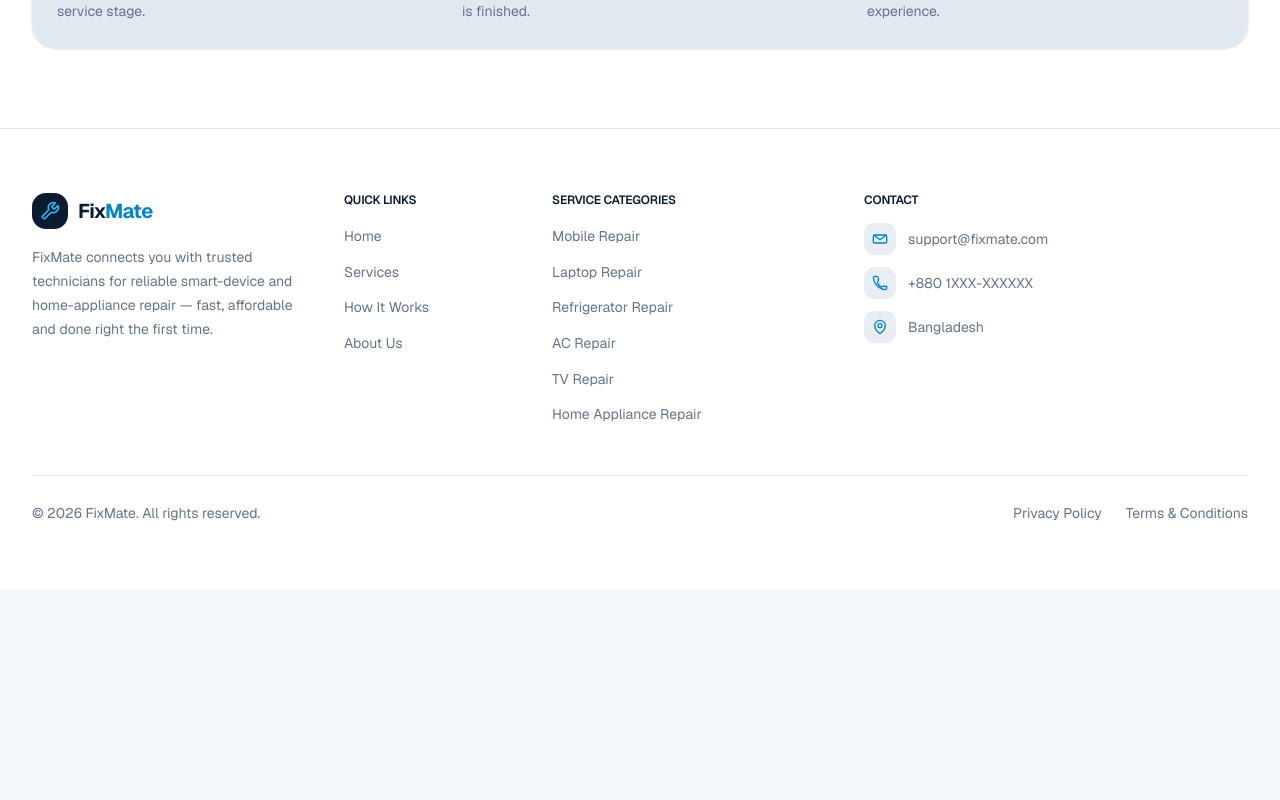
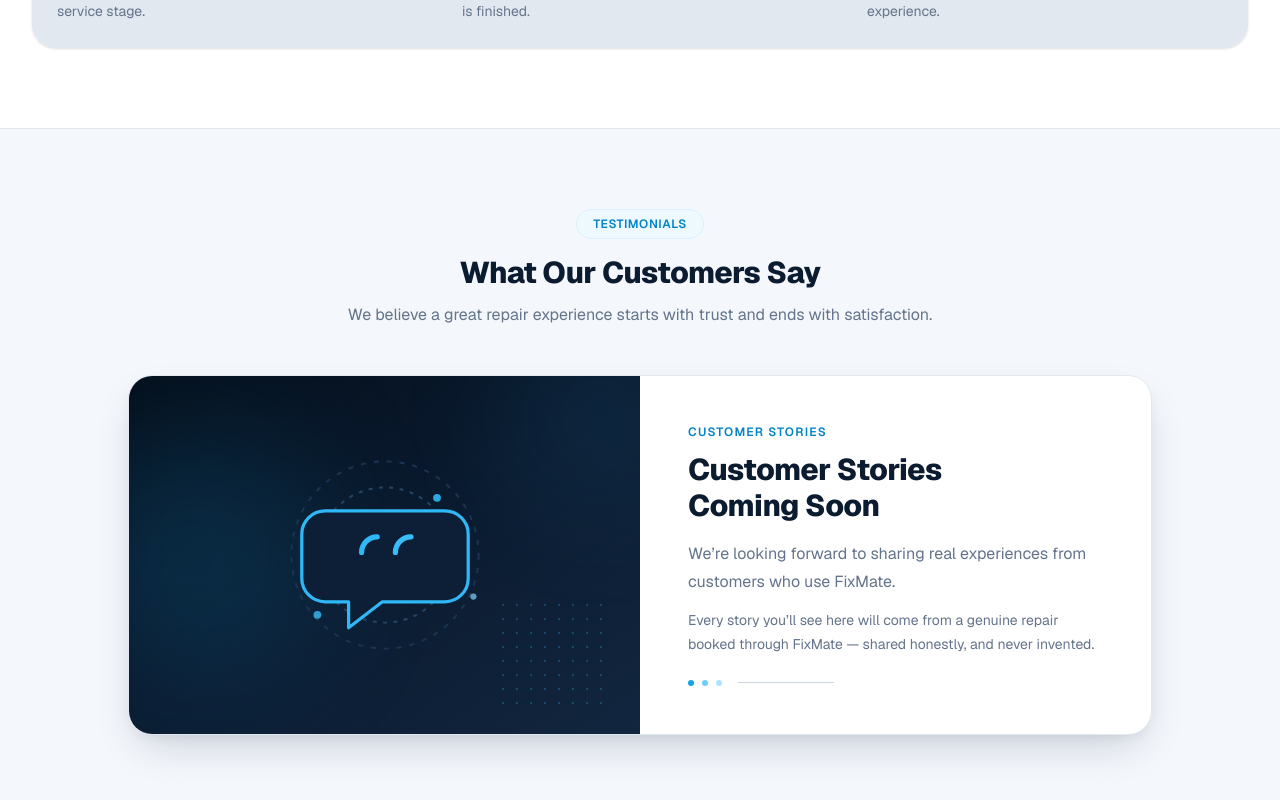
Before and after one commit to mohhammadullah/fixmate-client, a Next.js app: page / in a window 1280 px wide. Shown: the part 3940-4740 px from the top of the page. Before the commit the page ends 4529 px from the top, so only its background shows below. Built offline with nearby package versions, Linux system fonts and the light colour scheme.

Commit message:
feat: add homepage testimonials section

```diff
--- a/src/app/page.tsx
+++ b/src/app/page.tsx
@@ -4,6 +4,7 @@ import ServiceCategories from "@/components/home/ServiceCategories";
 import FeaturedServices from "@/components/home/FeaturedServices";
 import HowItWorks from "@/components/home/HowItWorks";
 import WhyChooseFixMate from "@/components/home/WhyChooseFixMate";
+import Testimonials from "@/components/home/Testimonials";
 
 export default function Home() {
   return (
@@ -14,6 +15,7 @@ export default function Home() {
       <FeaturedServices />
       <HowItWorks />
       <WhyChooseFixMate />
+      <Testimonials />
     </main>
   );
 }
--- /dev/null
+++ b/src/components/home/Testimonials.tsx
@@ -0,0 +1,124 @@
+export default function Testimonials() {
+  return (
+    <section
+      aria-labelledby="testimonials-heading"
+      className="relative border-t border-border"
+    >
+      <div className="container-page py-14 lg:py-20">
+        {/* Section heading */}
+        <div className="mx-auto max-w-2xl text-center">
+          <span className="inline-flex items-center gap-2 rounded-full border border-accent-100 bg-accent-50 px-4 py-1.5 text-xs font-semibold uppercase tracking-wider text-accent-strong dark:border-border dark:bg-surface-muted dark:text-accent">
+            Testimonials
+          </span>
+          <h2
+            id="testimonials-heading"
+            className="mt-4 text-2xl font-extrabold tracking-tight text-heading sm:text-3xl"
+          >
+            What Our Customers Say
+          </h2>
+          <p className="mt-3 text-base text-muted">
+            We believe a great repair experience starts with trust and ends
+            with satisfaction.
+          </p>
+        </div>
+
+        {/* Feature panel — navy artwork left, honest empty-state copy right */}
+        <figure className="mx-auto mt-10 grid max-w-5xl overflow-hidden rounded-2xl border border-border bg-surface shadow-lg sm:mt-12 lg:grid-cols-2">
+          {/* Visual artwork panel */}
+          <div
+            aria-hidden="true"
+            className="relative flex min-h-56 items-center justify-center overflow-hidden bg-gradient-to-br from-navy-950 via-navy-900 to-navy-800 p-10 sm:min-h-72"
+          >
+            {/* Ambient glows */}
+            <div className="absolute -left-16 top-1/2 h-64 w-64 -translate-y-1/2 rounded-full bg-accent-500/15 blur-3xl" />
+            <div className="absolute -right-10 -top-10 h-40 w-40 rounded-full bg-accent-400/10 blur-3xl" />
+
+            {/* Dot texture */}
+            <div
+              className="absolute bottom-6 right-8 h-28 w-28 opacity-25"
+              style={{
+                backgroundImage:
+                  "radial-gradient(circle, var(--color-accent-400) 1.3px, transparent 1.3px)",
+                backgroundSize: "14px 14px",
+              }}
+            />
+
+            {/* Quote illustration */}
+            <svg
+              viewBox="0 0 220 160"
+              width="240"
+              height="175"
+              role="presentation"
+              fill="none"
+              className="relative h-44 w-full max-w-xs sm:h-52"
+            >
+              {/* Concentric circles */}
+              <circle cx="110" cy="80" r="72" stroke="#1b3454" strokeWidth="1.5" strokeDasharray="4 6" />
+              <circle cx="110" cy="80" r="52" stroke="#274565" strokeWidth="1.5" strokeDasharray="3 5" />
+
+              {/* Speech bubble */}
+              <path
+                d="M64 46h92a18 18 0 0 1 18 18v34a18 18 0 0 1-18 18H108l-26 20v-20h-18a18 18 0 0 1-18-18V64a18 18 0 0 1 18-18Z"
+                fill="#0d1f36"
+                stroke="#2fb8f5"
+                strokeWidth="2.5"
+                strokeLinejoin="round"
+              />
+
+              {/* Quotation marks */}
+              <path
+                d="M92 78c0-6.6 5.4-12 12-12"
+                stroke="#2fb8f5"
+                strokeWidth="4"
+                strokeLinecap="round"
+              />
+              <path
+                d="M118 78c0-6.6 5.4-12 12-12"
+                stroke="#38bdf8"
+                strokeWidth="4"
+                strokeLinecap="round"
+              />
+
+              {/* Decorative dots */}
+              <circle cx="150" cy="36" r="3" fill="#2fb8f5" fillOpacity="0.9" />
+              <circle cx="58" cy="126" r="3" fill="#38bdf8" fillOpacity="0.8" />
+              <circle cx="178" cy="112" r="2.4" fill="#7dd3fc" fillOpacity="0.7" />
+            </svg>
+          </div>
+
+          {/* Empty-state copy */}
+          <div className="flex flex-col justify-center p-8 sm:p-10 lg:p-12">
+            <span
+              aria-hidden="true"
+              className="text-xs font-semibold uppercase tracking-widest text-accent-strong dark:text-accent"
+            >
+              Customer Stories
+            </span>
+            <h3 className="mt-3 text-2xl font-extrabold tracking-tight text-heading sm:text-3xl">
+              Customer Stories Coming Soon
+            </h3>
+            <p className="mt-4 max-w-md text-base leading-7 text-muted">
+              We&rsquo;re looking forward to sharing real experiences from
+              customers who use FixMate.
+            </p>
+            <p className="mt-3 max-w-md text-sm leading-6 text-muted">
+              Every story you&rsquo;ll see here will come from a genuine repair
+              booked through FixMate — shared honestly, and never invented.
+            </p>
+
+            {/* Decorative divider */}
+            <div
+              aria-hidden="true"
+              className="mt-6 flex items-center gap-2"
+            >
+              <span className="h-1.5 w-1.5 rounded-full bg-accent-500" />
+              <span className="h-1.5 w-1.5 rounded-full bg-accent-400/70" />
+              <span className="h-1.5 w-1.5 rounded-full bg-accent-400/40" />
+              <span className="ml-2 h-px w-24 bg-border-strong" />
+            </div>
+          </div>
+        </figure>
+      </div>
+    </section>
+  );
+}
```
